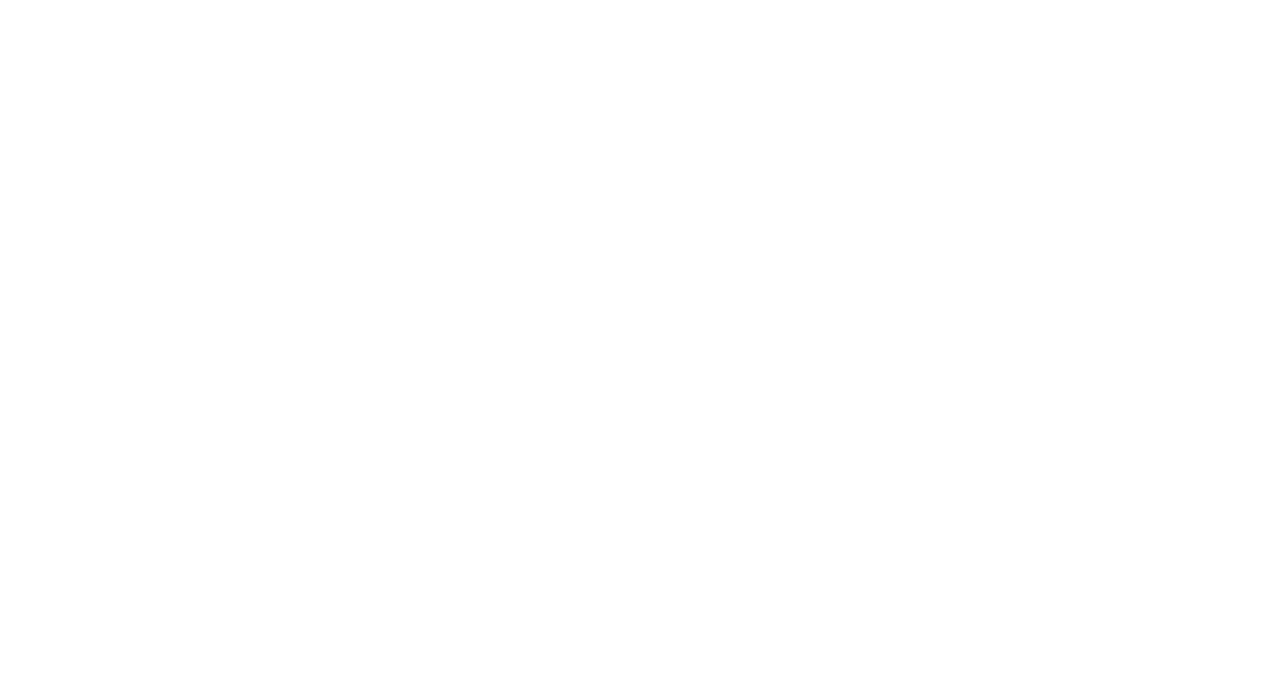
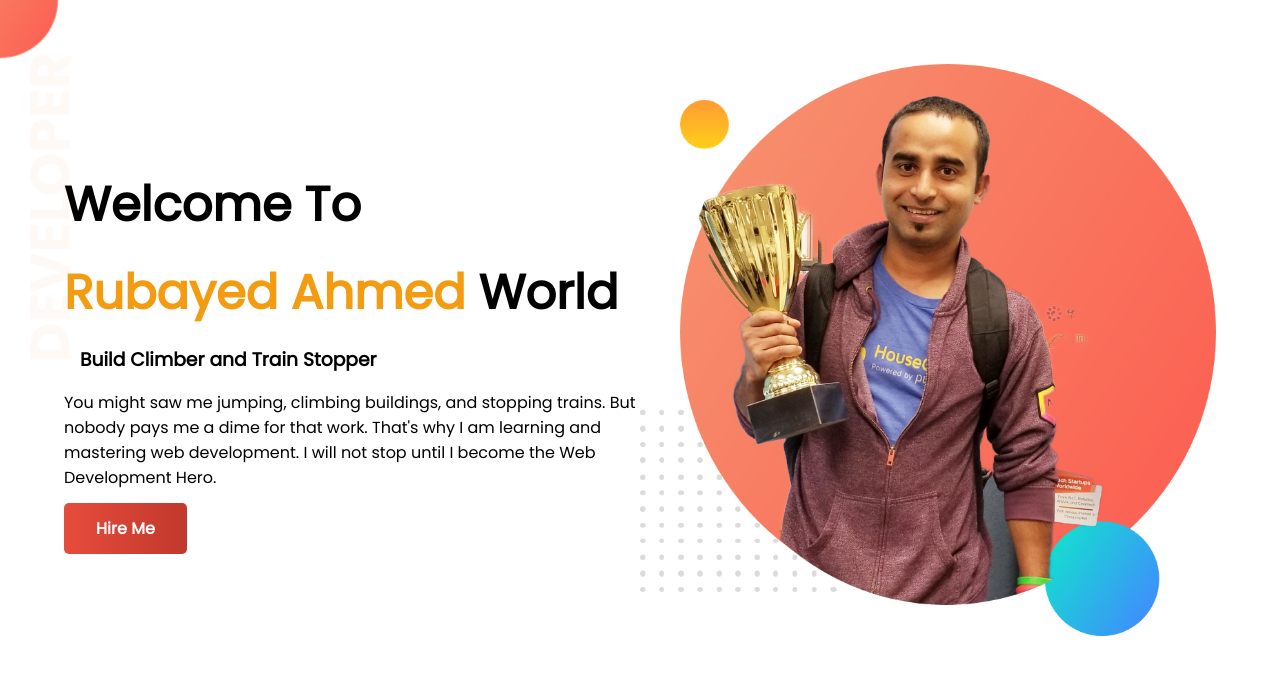
Before and after one commit to ahm-rubayed/developer-portfolio, a plain HTML site: page index.html in a window 1280 px wide. Drawn offline with Linux system fonts and the light colour scheme.

Commit message:
Top banner work has complete

```diff
--- a/index.html
+++ b/index.html
@@ -1,12 +1,30 @@
 <!DOCTYPE html>
 <html lang="en">
-<head>
-    <meta charset="UTF-8">
-    <meta http-equiv="X-UA-Compatible" content="IE=edge">
-    <meta name="viewport" content="width=device-width, initial-scale=1.0">
+  <head>
+    <meta charset="UTF-8" />
+    <meta http-equiv="X-UA-Compatible" content="IE=edge" />
+    <meta name="viewport" content="width=device-width, initial-scale=1.0" />
     <title>Rubayed Portfolio</title>
-</head>
-<body>
-
-</body>
+    <link rel="preconnect" href="https://fonts.googleapis.com" />
+    <link rel="preconnect" href="https://fonts.gstatic.com" crossorigin />
+    <link
+      href="https://fonts.googleapis.com/css2?family=Poppins&display=swap"
+      rel="stylesheet"
+    />
+    <link rel="stylesheet" href="style.css" />
+  </head>
+  <body>
+    <section class="top-banner">
+        <div class="half-width">
+            <h1>Welcome To</h1>
+            <h1><span>Rubayed Ahmed</span> World</h1>
+            <h3>Build Climber and Train Stopper</h3>
+            <p>You might saw me jumping, climbing buildings, and stopping trains. But nobody pays me a dime for that work. That's why I am learning and mastering web development. I will not stop until I become the Web Development Hero.</p>
+            <a href="#" class="btn">Hire Me</a>
+        </div>
+        <div class="half-width">
+            <img src="images/jhankar.png" alt="My Image">
+        </div>
+    </section>
+  </body>
 </html>
--- /dev/null
+++ b/style.css
@@ -0,0 +1,50 @@
+*{
+    margin: 0;
+    padding: 0;
+}
+
+body {
+    font-family: 'Poppins', sans-serif;
+}
+
+h1{
+    font-size: 3rem;
+    margin: 1rem 0;
+}
+
+section {
+    display: flex;
+    align-items: center;
+    padding: 4rem;
+}
+
+.top-banner {
+    background: url(images/top-banner.png) no-repeat;
+}
+
+.top-banner h3 {
+    margin: 1rem;
+}
+
+.half-width h1 span{
+    color: #f39c12  ;
+}
+
+.half-width {
+    width: 50%;
+}
+
+.half-width img{
+    width: 100%;
+}
+
+.btn {
+    background-image: linear-gradient(to left, #c0392b, #e74c3c);
+    padding: .8rem 2rem;
+    border-radius: 5px;
+    color: #fff;
+    font-weight: 700;
+    text-decoration: none;
+    display: inline-block;
+    margin-top: .8rem;
+}
```
Also changed, not shown: images/dream-bg.png (added), images/exp-bg.png (added), images/jhankar.png (added), images/jhankar2.png (added), images/my-bg.png (added), images/my-bg2.png (added), images/top-banner.png (added).
